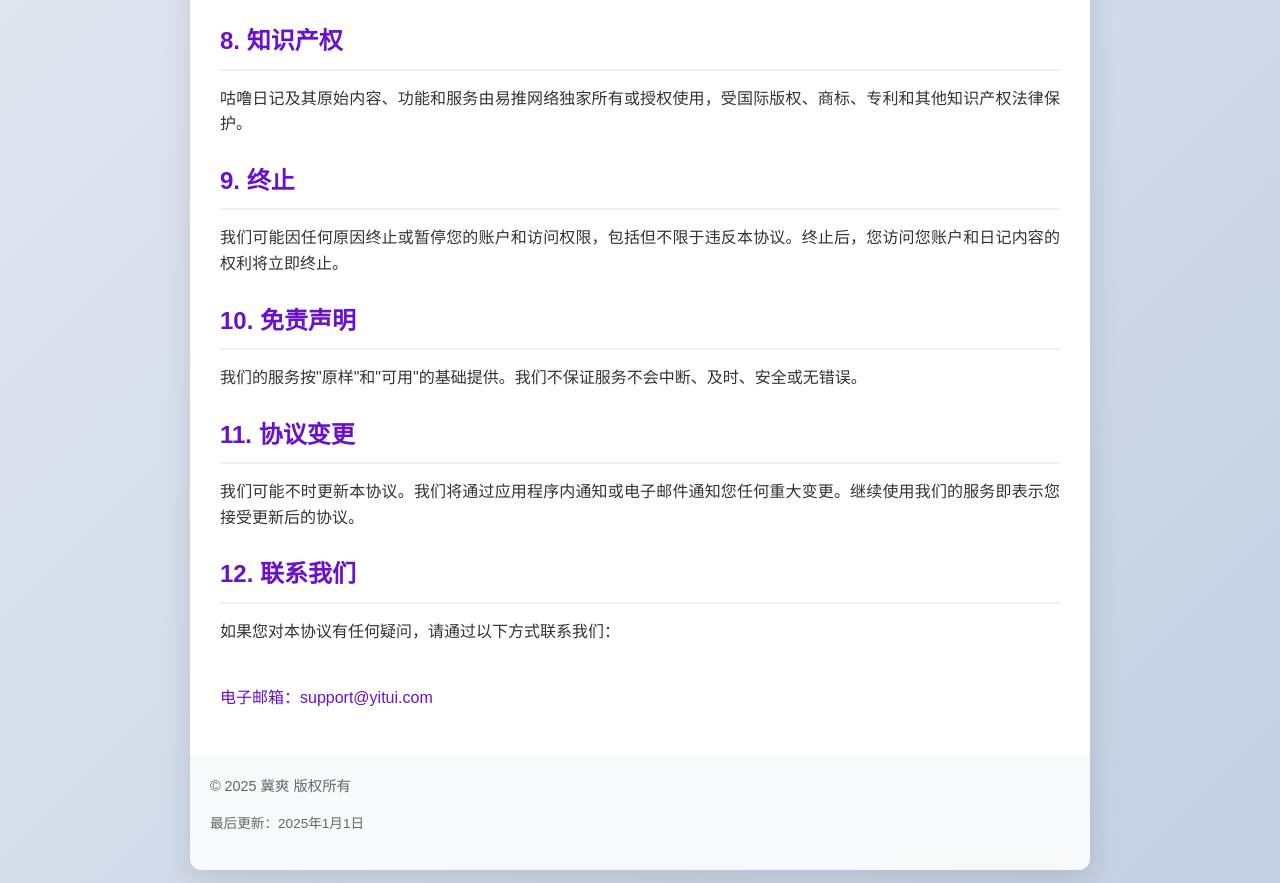
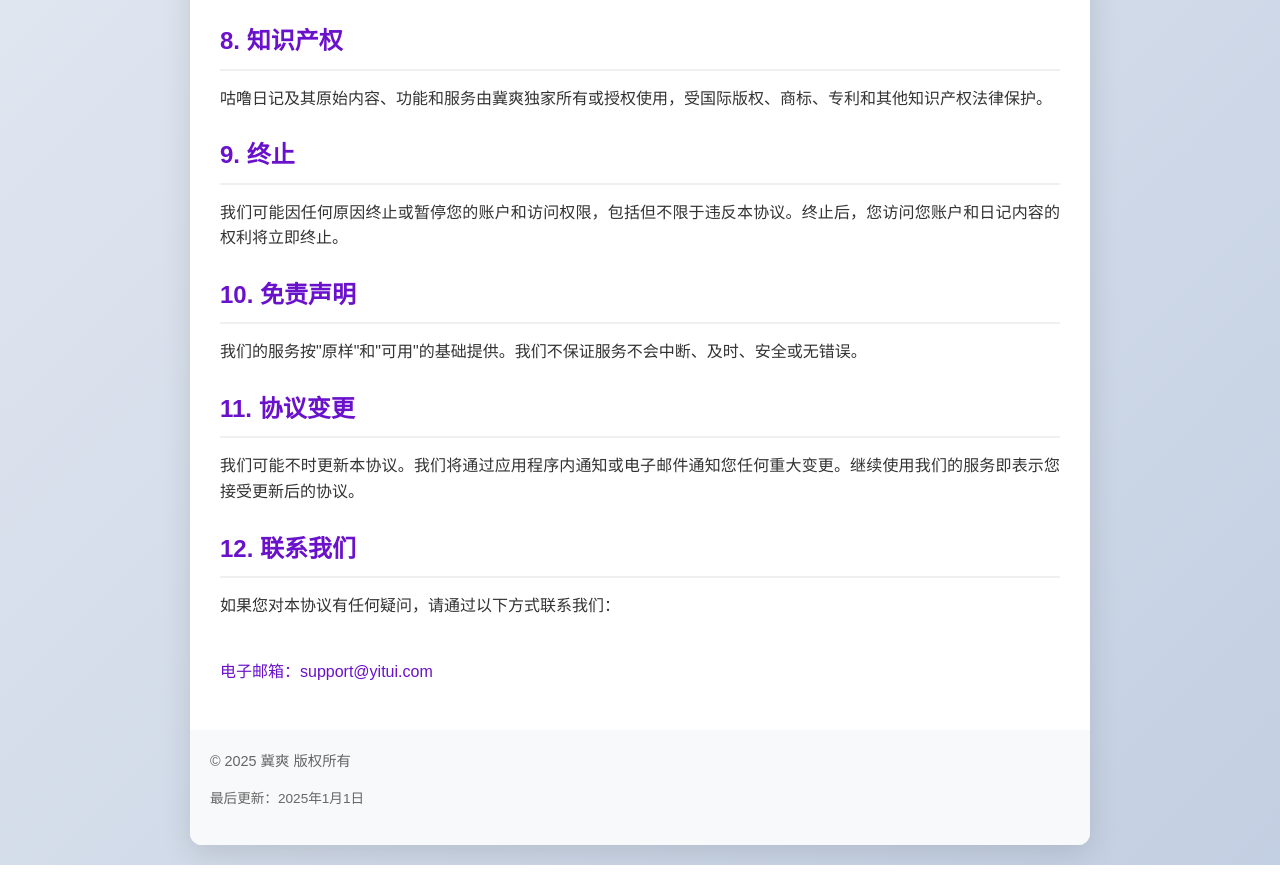
Before and after one commit to ytwljs/ytwljs.github.io, a plain HTML site: page gl-user.html in a window 1280 px wide. Shown: the part 1630-2513 px from the top of the page. Drawn offline with Linux system fonts and the light colour scheme.

Commit message:
Update gl-user.html

```diff
--- a/gl-user.html
+++ b/gl-user.html
@@ -168,7 +168,7 @@
             </ul>
 
             <h2>8. 知识产权</h2>
-            <p>咕噜日记及其原始内容、功能和服务由易推网络独家所有或授权使用，受国际版权、商标、专利和其他知识产权法律保护。</p>
+            <p>咕噜日记及其原始内容、功能和服务由冀爽独家所有或授权使用，受国际版权、商标、专利和其他知识产权法律保护。</p>
 
             <h2>9. 终止</h2>
             <p>我们可能因任何原因终止或暂停您的账户和访问权限，包括但不限于违反本协议。终止后，您访问您账户和日记内容的权利将立即终止。</p>
```
